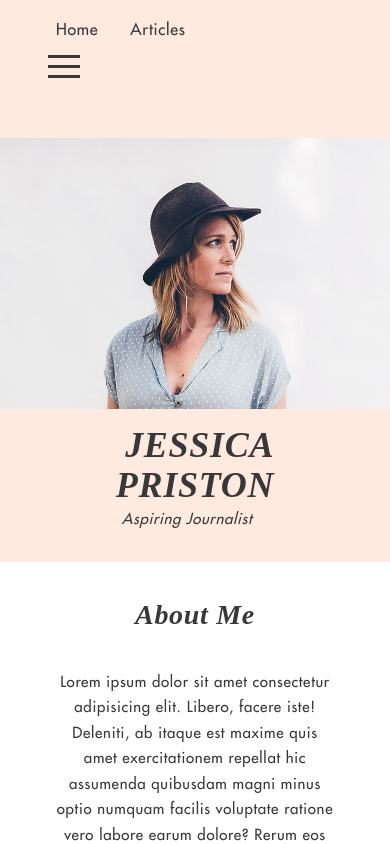
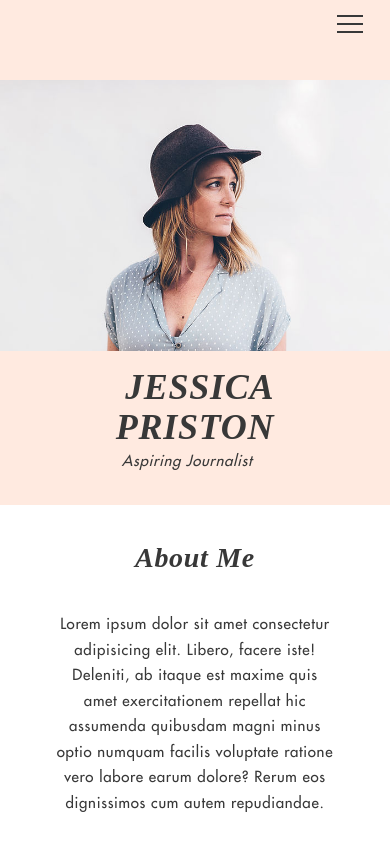
Before and after one commit to shathipaul/journalist-portfolio-website, a Next.js app: page / in a window 390 px wide. Shown: the top 844 px of the page. Built offline with nearby package versions, Linux system fonts and the light colour scheme.

Commit message:
added mobile responsive in nav

```diff
--- a/src/pages/index.tsx
+++ b/src/pages/index.tsx
@@ -9,7 +9,7 @@ import { ReactElement } from "react";
 
 export default function Home() {
   return (
-    <div>
+    <>
       <Banner />
       <About />
       <WorkExperience />
@@ -19,7 +19,7 @@ export default function Home() {
       <ArticlesBtn />
       <div className="border border-secondary w-20 m-auto rotate-[270deg]"></div>
       <Contact />
-    </div>
+    </>
   );
 }
 
--- a/src/shared/navbar/Navbar.tsx
+++ b/src/shared/navbar/Navbar.tsx
@@ -1,26 +1,89 @@
 import Link from "next/link";
 import { Fade as Hamburger } from "hamburger-react";
-import { useState } from "react";
+import { useEffect, useState, useRef } from "react";
 
 const Navbar = () => {
   const [isOpen, setOpen] = useState(false);
+  const menuRef = useRef<HTMLDivElement>(null);
+
   const menuData = [
     { name: "Home", link: "/" },
     { name: "Articles", link: "/articles" },
   ];
+
+  useEffect(() => {
+    if (isOpen) {
+      document.body.classList.add("overflow-hidden");
+      document.body.insertAdjacentHTML(
+        "beforeend",
+        '<div id="overlay" class="fixed inset-0 bg-black bg-opacity-50 z-40"></div>'
+      );
+    } else {
+      document.body.classList.remove("overflow-hidden");
+      const overlay = document.getElementById("overlay");
+      if (overlay) overlay.remove();
+    }
+
+    return () => {
+      document.body.classList.remove("overflow-hidden");
+      const overlay = document.getElementById("overlay");
+      if (overlay) overlay.remove();
+    };
+  }, [isOpen]);
+
+  useEffect(() => {
+    const handleClickOutside = (event: any) => {
+      if (menuRef.current && !menuRef.current.contains(event.target)) {
+        setOpen(false);
+      }
+    };
+
+    if (isOpen) {
+      document.addEventListener("mousedown", handleClickOutside);
+    }
+
+    return () => {
+      document.removeEventListener("mousedown", handleClickOutside);
+    };
+  }, [isOpen]);
+
   return (
-    <div className="bg-secondary py-4 ps-10 md:ps-20 lg:ps-40">
+    <nav className="bg-secondary relative">
+      <div className="hidden md:block py-4 md:ps-20 lg:ps-40">
         {menuData.map((data, index) => (
           <Link
             key={index}
             href={data.link}
-          className="px-4 text-base font-medium"
+            className="px-4 text-lg font-medium"
           >
             {data.name}
           </Link>
         ))}
-      <Hamburger toggled={isOpen} toggle={setOpen} />
       </div>
+      <div className="md:hidden">
+        <div className="flex justify-end pe-4">
+          <Hamburger size={26} toggled={isOpen} toggle={setOpen} />
+        </div>
+        <div
+          ref={menuRef}
+          id="mobile-menu"
+          className={`bg-white fixed top-0 z-50 pt-10 flex flex-col w-3/4 h-screen ${
+            isOpen ? "left-0" : "-left-full"
+          } duration-700 ease-in-out`}
+        >
+          {menuData.map((data, index) => (
+            <Link
+              key={index}
+              href={data.link}
+              className="py-4 px-10 text-base font-medium"
+              onClick={() => setOpen(false)} // Close the menu when clicking on a link
+            >
+              {data.name}
+            </Link>
+          ))}
+        </div>
+      </div>
+    </nav>
   );
 };
 
```
Lines whose indentation alone changed are shown as unchanged.
